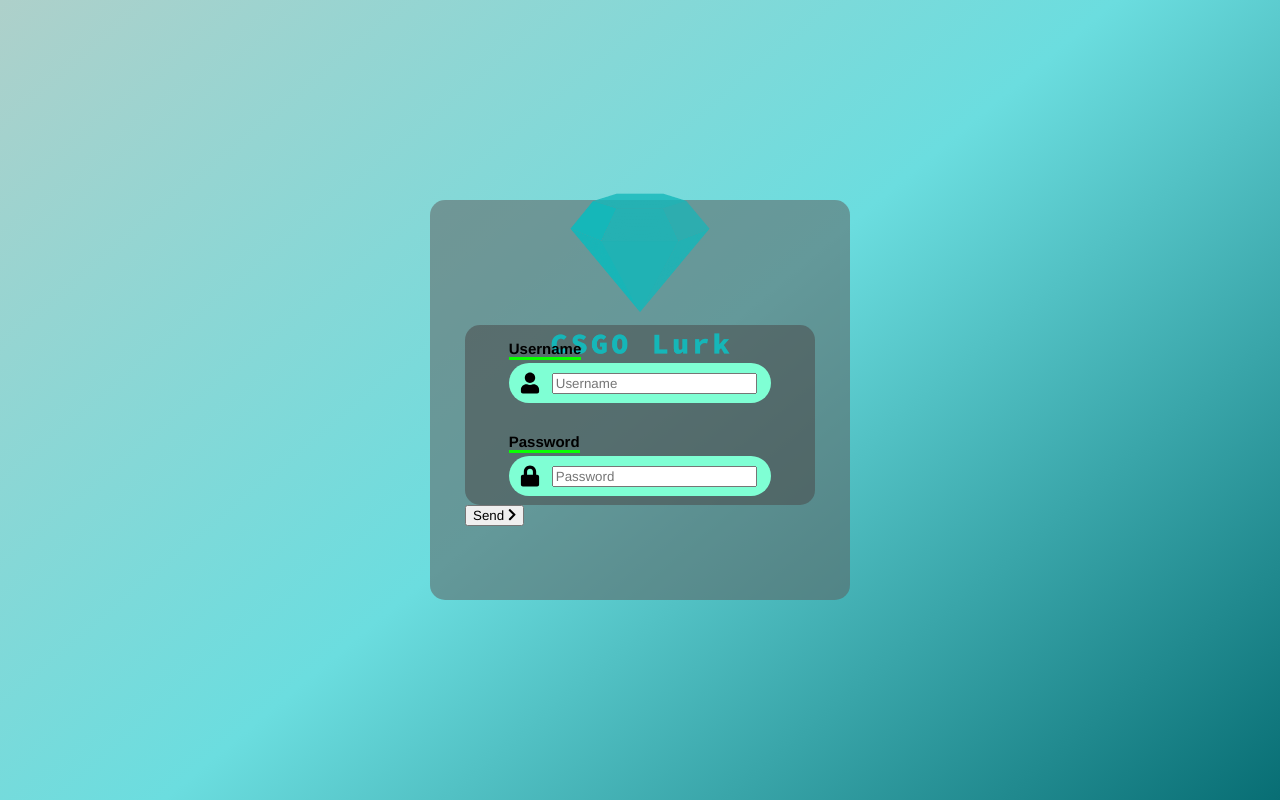
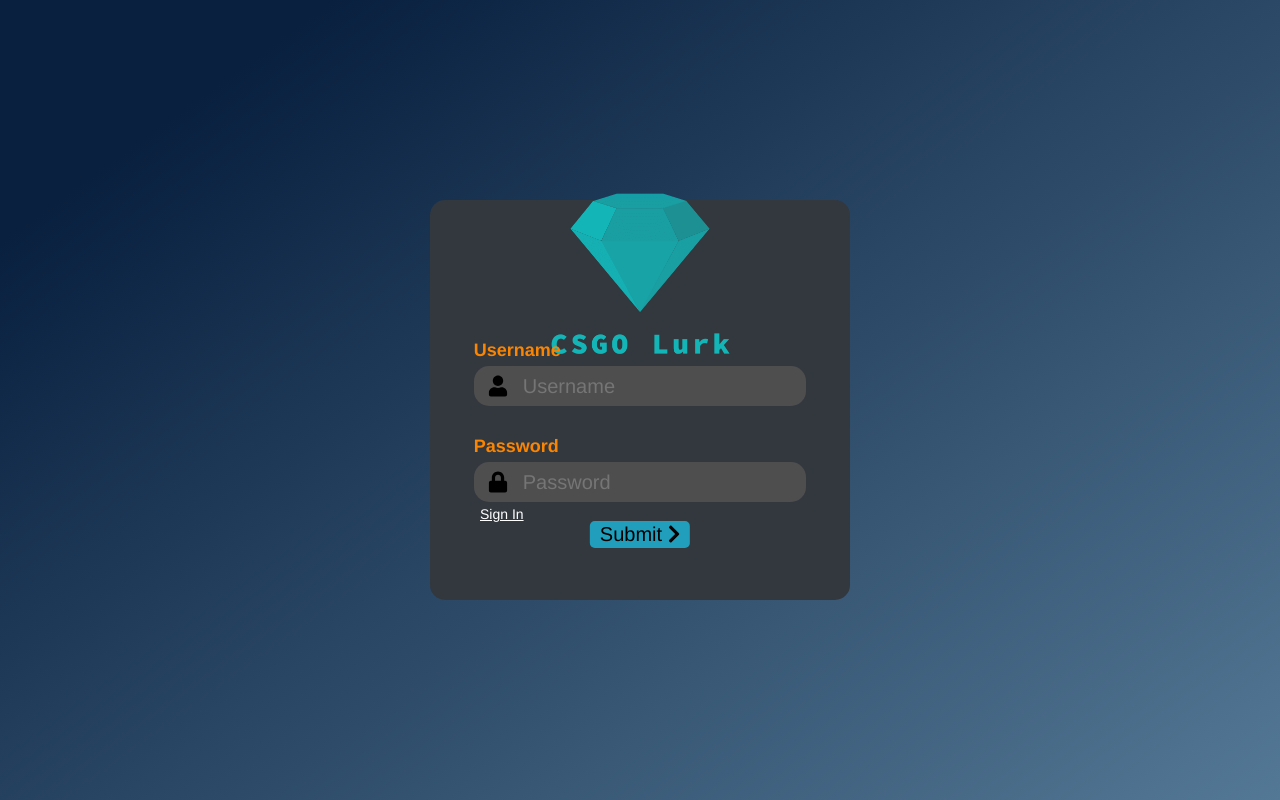
Before and after one commit to PDAVID00/betting-website-1, a React (Create React App) app in the folder client/: page /LogIn in a window 1280 px wide. Shown: the top 800 px of the page. Built offline with nearby package versions, Linux system fonts and the light colour scheme.

Commit message:
login front-end done

```diff
--- a/client/public/index.html
+++ b/client/public/index.html
@@ -11,7 +11,8 @@
 			rel="stylesheet"
 			href="https://fonts.googleapis.com/icon?family=Material+Icons"
 		/>
-		<title>React App</title>
+		<link rel="icon">
+		<title>Csgo Lurk</title>
 	</head>
 	<body style="margin: 0">
 		<noscript>You need to enable JavaScript to run this app.</noscript>
--- a/client/src/App.scss
+++ b/client/src/App.scss
@@ -1,6 +1,9 @@
 * {
 	user-select: none;
 	font-family: Helvetica, "Courier New", Courier, monospace;
+	:hover, :focus {
+		outline: 0;
+	}
 }
 
 body {
--- a/client/src/components/LogIn/LogIn.js
+++ b/client/src/components/LogIn/LogIn.js
@@ -1,15 +1,17 @@
 import React, { useState, useContext } from "react";
-import "./LogIn.scss";
+
+import { Link } from "react-router-dom";
+
 import { FontAwesomeIcon } from "@fortawesome/react-fontawesome";
 import {
 	faUser,
 	faLock,
 	faChevronRight,
 } from "@fortawesome/free-solid-svg-icons";
+import "./LogIn.scss";
+import logo from "../../img/logo.png";
 
 import { configContext } from "../../App";
-
-import logo from "../../img/logo.png";
 
 const LogIn = () => {
 	const context = useContext(configContext);
@@ -22,8 +24,6 @@ const LogIn = () => {
 			<div className="mid-first-div">
 				<div className="mid-div">
 					<form className="form-LogIn">
-						{/* <h3>CSGO Lurk</h3> */}
-
 						<div className="input user-div">
 							<span>Username</span>
 							<div className="input-part">
@@ -47,9 +47,14 @@ const LogIn = () => {
 							</div>
 						</div>
 					</form>
+					<div className="btn-SignIn">
+						<button>
+							<Link to="/SignIn">Sign In</Link>
+						</button>
+					</div>
 					<div className="btn-submit">
 						<button>
-							Send <FontAwesomeIcon icon={faChevronRight} />
+							Submit <FontAwesomeIcon icon={faChevronRight} />
 						</button>
 					</div>
 				</div>
--- a/client/src/components/LogIn/LogIn.scss
+++ b/client/src/components/LogIn/LogIn.scss
@@ -12,12 +12,11 @@
 	flex-direction: column;
 
 	font-family: "Montserrat-Regular", sans-serif;
-	background: rgb(174, 208, 202);
+	background: rgb(9, 32, 63);
 	background: linear-gradient(
-		140deg,
-		rgba(174, 208, 202, 1) 0%,
-		rgba(107, 221, 223, 1) 50%,
-		rgba(8, 110, 116, 1) 100%
+		144deg,
+		rgba(9, 32, 63, 1) 14%,
+		rgba(83, 120, 149, 1) 100%
 	);
 
 	.logo {
@@ -27,7 +26,7 @@
 	}
 
 	.mid-first-div {
-		background-color: #5f5f5f88;
+		background-color: #32383e;
 		width: 420px;
 		height: 400px;
 		display: flex;
@@ -37,11 +36,43 @@
 		border-radius: 15px;
 
 		.mid-div {
-			background-color: #49494988;
 			border-radius: 15px;
 			width: 350px;
 			height: 180px;
-            margin-top: 30px;
+			margin-top: 30px;
+
+			.btn-SignIn {
+				button {
+					padding-left: 15px;
+					background: transparent;
+					font-size: 14px;
+					border: 0;
+					z-index: 100;
+					a {
+						z-index: inherit;
+						color: white;
+					}
+				}
+			}
+
+			.btn-submit {
+				position: absolute;
+				top: 63%;
+				left: 50%;
+				transform: translate(-50%, 63%);
+
+				button {
+					font-size: 20px;
+					border: 0;
+					border-radius: 5px;
+					padding: 2px 10px 2px 10px;
+					background-color: #219ebc;
+					:focus {
+						border-width: 2px solid #000000;
+					}
+				}
+			}
+
 			.form-LogIn {
 				display: flex;
 				align-items: center;
@@ -49,26 +80,32 @@
 				height: 100%;
 				.input {
 					padding: 15px;
-					width: 75%;
+					width: 95%;
 					z-index: 1;
 					span {
 						font-weight: 700;
-						font-size: 15px;
-                        border-bottom: rgb(9, 255, 0) solid;
-
+						font-size: 18px;
+						color: #fb8500;
+						margin-bottom: 4px;
 					}
 					.input-part {
-						border-radius: 40px;
+						border-radius: 15px;
 						border: 0;
-						background-color: aquamarine;
+						background-color: rgb(78, 78, 78);
 						display: flex;
 						align-items: center;
 						justify-content: space-evenly;
-                        height: 40px;
-                        margin-top: 5px;
-                        input {
-                            width: 75%;
-                        }
+						height: 40px;
+						margin-top: 5px;
+						input {
+							width: 80%;
+							height: 60%;
+							background: transparent;
+							padding: 0;
+							border: 0;
+							margin: 0;
+							font-size: 20px;
+						}
 					}
 					svg {
 						transform: scale(1.3);
```
Also changed, not shown: client/public/logov2.png (added), 1 other file (tests, documents, lock files or other folders).
